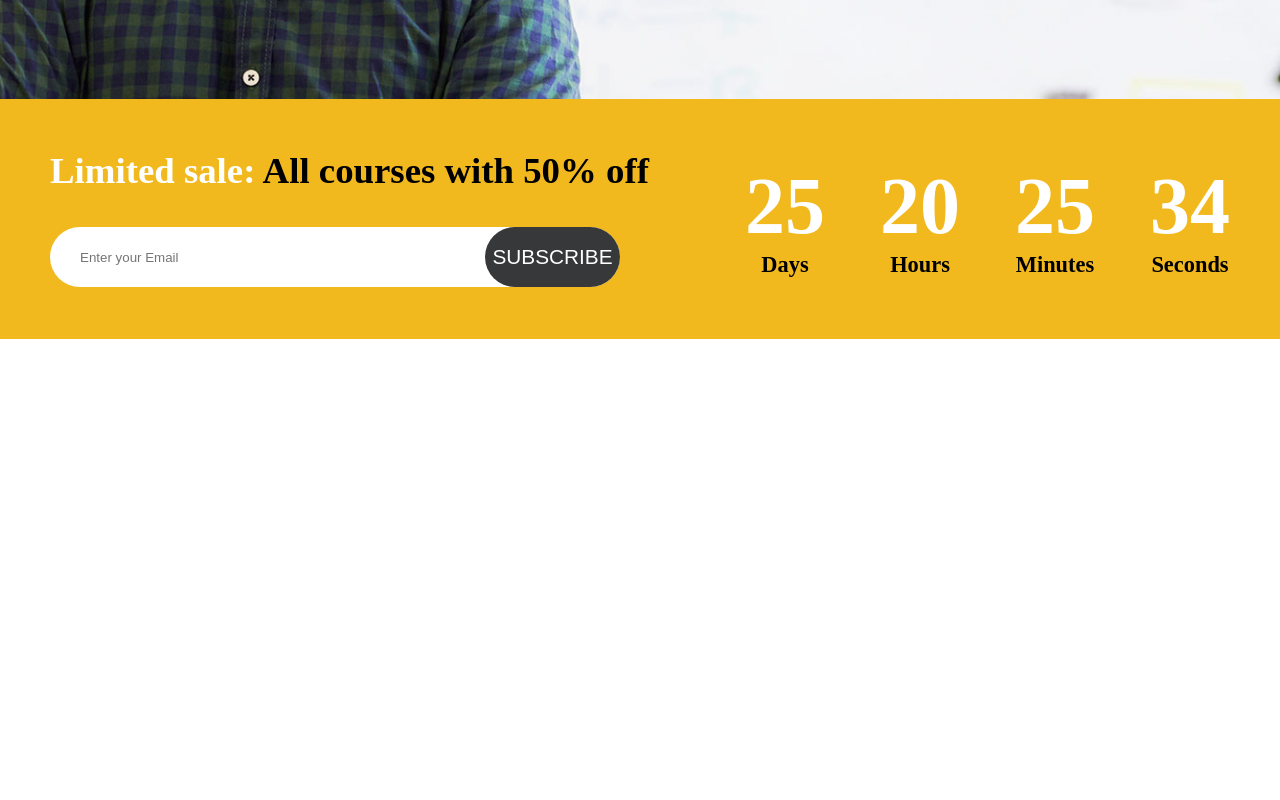
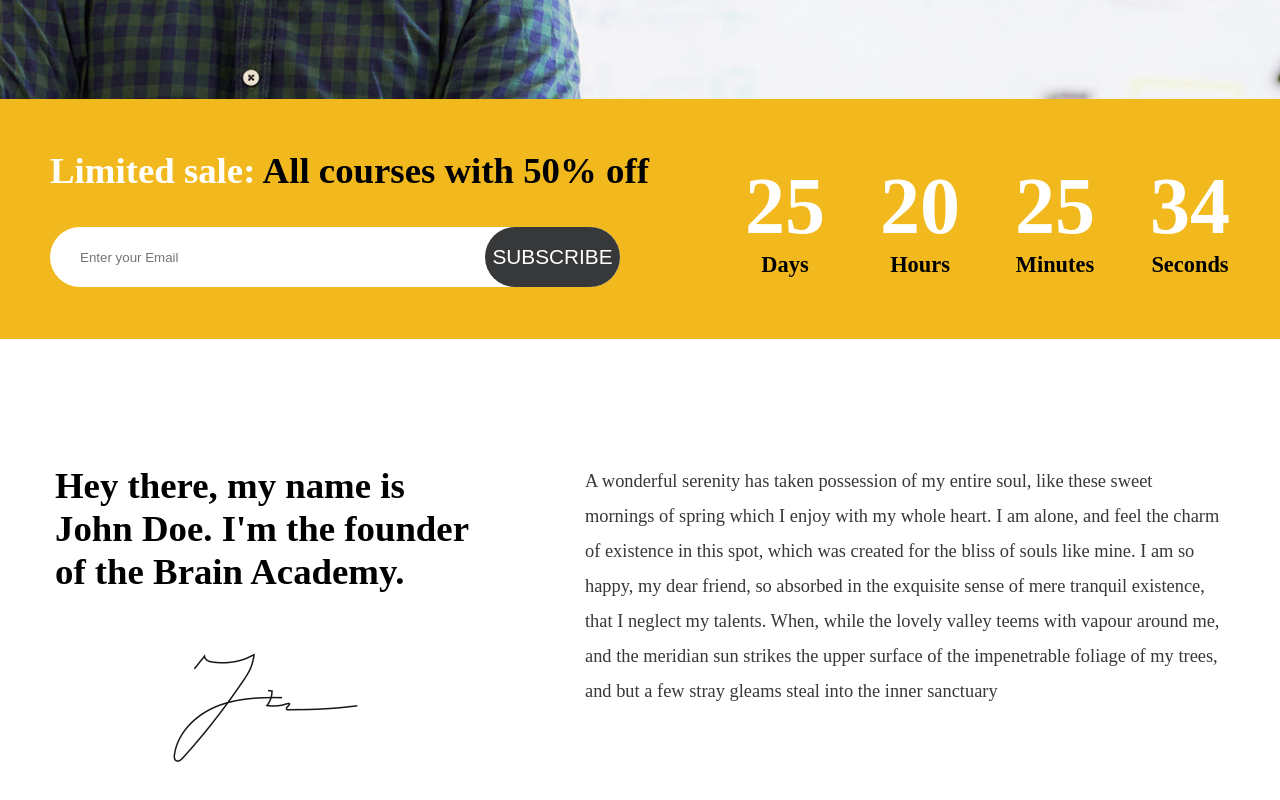
Before and after one commit to JacopoP/proj-html-vuejs, a Vue app: page / in a window 1280 px wide. Shown: the part 826-1626 px from the top of the page. Before the commit the page ends 1165 px from the top, so only its background shows below. Built offline with nearby package versions, Linux system fonts and the light colour scheme.

Commit message:
Completata section founder

```diff
--- a/src/App.vue
+++ b/src/App.vue
@@ -1,10 +1,12 @@
 <script>
 import Header from './components/HeaderApp.vue'
 import Jumbo from './components/Jumbotron.vue'
+import Founder from './components/FounderApp.vue'
 export default {
   components: {
     Header,
     Jumbo,
+    Founder,
   }
 }
 </script>
@@ -15,6 +17,7 @@ export default {
   </header>
   <main>
     <Jumbo />
+    <Founder />
   </main>
 </template>
 
--- /dev/null
+++ b/src/components/FounderApp.vue
@@ -0,0 +1,62 @@
+<script>
+export default {
+    data() {
+        return {
+            signature: 'sign.jpg'
+        }
+    },
+    methods: {
+        getImagePath: function (imgPath) {
+            return new URL(imgPath, import.meta.url).href;
+        },
+    }
+}
+</script>
+
+<template>
+    <section>
+        <div id="left-part">
+            <h2>
+                Hey there, my name is John Doe. I'm the founder of the Brain Academy.
+            </h2>
+            <img :src="getImagePath('../assets/images/' + this.signature)" alt="Founder's signature">
+        </div>
+        <p>A wonderful serenity has taken possession of my entire soul, like these sweet mornings of spring which I
+            enjoy with my whole heart. I am alone, and feel the charm of existence in this spot, which was created for
+            the bliss of souls like mine. I am so happy, my dear friend, so absorbed in the exquisite sense of mere
+            tranquil existence, that I neglect my talents. When, while the lovely valley
+            teems with vapour around me, and the meridian sun strikes the upper surface of the impenetrable foliage of
+            my trees, and but a few stray gleams steal into the inner sanctuary</p>
+    </section>
+</template>
+
+<style lang="scss" scoped>
+@use '../style/partials/variables.scss' as *;
+
+section {
+    width: 1170px;
+    margin: 200px auto 100px;
+    display: flex;
+    justify-content: space-between;
+
+    #left-part {
+        width: 420px;
+
+        h2 {
+            font-size: 2.3rem;
+        }
+
+        img {
+            display: block;
+            margin: 60px auto 0;
+        }
+    }
+
+    p {
+        width: 640px;
+        color: $cape-cod;
+        font-size: 1.15rem;
+        line-height: 35px;
+    }
+}
+</style>
--- a/src/components/Jumbotron.vue
+++ b/src/components/Jumbotron.vue
@@ -18,7 +18,8 @@ export default {
 </script>
 
 <template>
-    <div id="container-jumbo" :style="'background-image: url(' + getImagePath('../assets/images/' + this.jumbo) + ')'">
+    <section id="container-jumbo"
+        :style="'background-image: url(' + getImagePath('../assets/images/' + this.jumbo) + ')'">
         <div id="text-container">
             <h1>
                 Start your Human <span>Revolution</span> today
@@ -29,7 +30,7 @@ export default {
             </p>
         </div>
         <Cta />
-    </div>
+    </section>
 </template>
 
 <style lang="scss" scoped>
```
